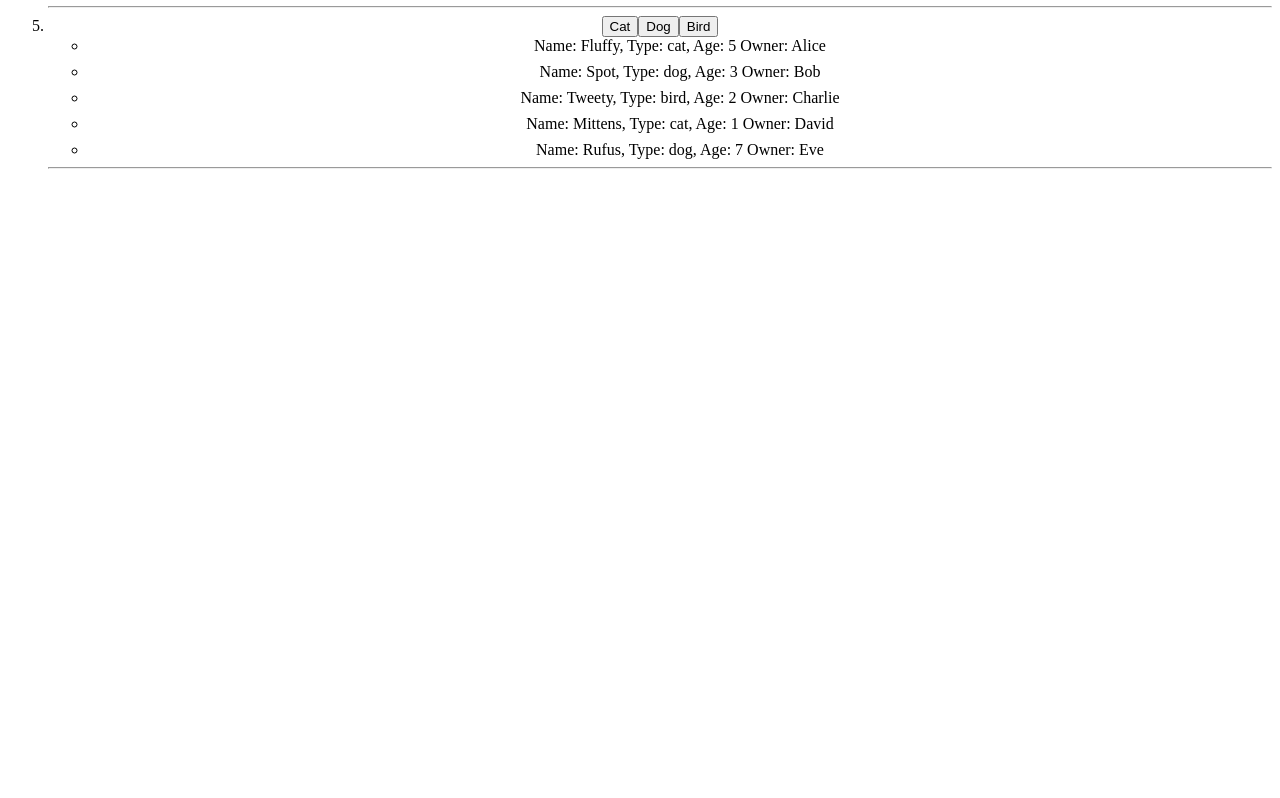
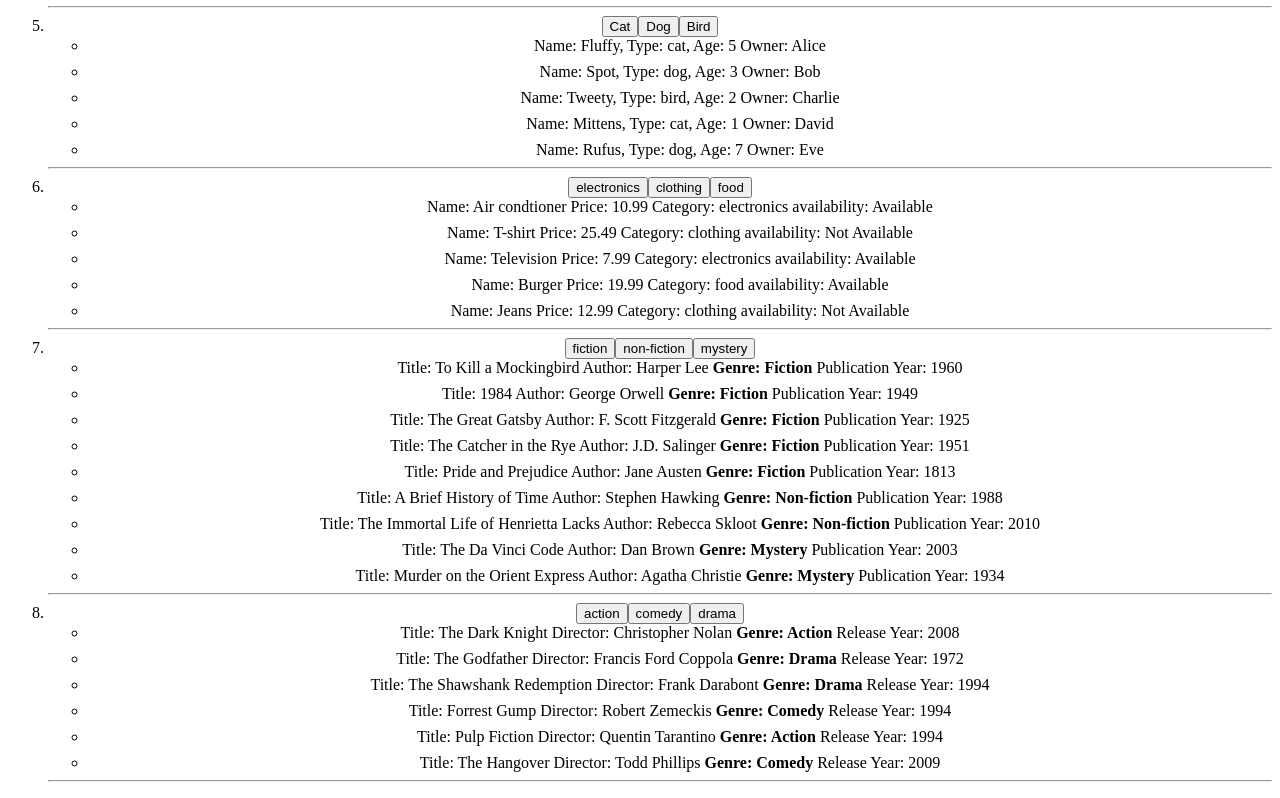
Before and after one commit to yash-purkar/practice-sets-react, a React (Create React App) app: page / in a window 1280 px wide. Shown: the part 444-1242 px from the top of the page. Before the commit the page ends 800 px from the top, so only its background shows below. Built offline with nearby package versions, Linux system fonts and the light colour scheme.

Commit message:
done click questions

```diff
--- /dev/null
+++ b/src/FilterWithReact/Components/Books2.jsx
@@ -0,0 +1,22 @@
+import React, { useState } from 'react'
+
+export const Books2 = ({ books }) => {
+  const [selectedGenre, setSelectedGenre] = useState(null);
+
+  const genreClickHandler = genre => setSelectedGenre(genre);
+
+  const filteredGenre = selectedGenre ? books.filter(({ genre }) => genre === selectedGenre) : books;
+
+  return (
+    <div>
+      <button onClick={() => genreClickHandler("Fiction")}>fiction</button>
+      <button onClick={() => genreClickHandler("Non-fiction")}>non-fiction</button>
+      <button onClick={() => genreClickHandler("Mystery")}>mystery</button>
+      <ul>
+        {
+          filteredGenre.map(({ title, author, genre, publicationYear }, i) => <li key={i}>Title: {title} Author: {author} <strong>Genre: {genre}</strong> Publication Year: {publicationYear}</li>)
+        }
+      </ul>
+    </div>
+  )
+}
--- /dev/null
+++ b/src/FilterWithReact/Components/Movies2.jsx
@@ -0,0 +1,24 @@
+import React, { useState } from 'react'
+
+export const Movies2 = ({ movies }) => {
+  const [selectedGenre, setSelectedGenre] = useState(null);
+
+  const genreClickHandler = genre => setSelectedGenre(genre);
+
+  const filteredGenre = selectedGenre ? movies.filter(({ genre }) => genre === selectedGenre) : movies
+  return (
+    <>
+      <div>
+        <button onClick={() => genreClickHandler("Action")}>action</button>
+        <button onClick={() => genreClickHandler("Comedy")}>comedy</button>
+        <button onClick={() => genreClickHandler("Drama")}>drama</button>
+      </div>
+      <ul>
+        {
+          filteredGenre.map(({ title, director, genre, releaseYear }) => <li>Title: {title} Director: {director} <strong>Genre: {genre}</strong> Release Year: {releaseYear}</li>)
+        }
+      </ul>
+    </>
+
+  )
+}
--- /dev/null
+++ b/src/FilterWithReact/Components/Product2.jsx
@@ -0,0 +1,21 @@
+import React, { useState } from 'react'
+
+export const Product2 = ({ products }) => {
+  const [selectedCategory, setSelectedCategory] = useState(null);
+  const handleCategoryClick = (category) => setSelectedCategory(category)
+
+  const filteredCategory = selectedCategory ? products.filter(({ category }) => category === selectedCategory) : products;
+  return (
+    <>
+      <button onClick={() => handleCategoryClick("electronics")}>electronics</button>
+      <button onClick={() => handleCategoryClick("clothing")}>clothing</button>
+      <button onClick={() => handleCategoryClick("food")}>food</button>
+
+      <ul>
+        {
+          filteredCategory.map(({ name, price, category, availability }) => <li>Name: {name} Price: {price} Category: {category} availability: {availability ? "Available" : "Not Available"}</li>)
+        }
+      </ul>
+    </>
+  )
+}
--- a/src/FilterWithReact/Data.jsx
+++ b/src/FilterWithReact/Data.jsx
@@ -36,3 +36,32 @@ export const pets = [
   { id: 4, name: "Mittens", type: "cat", age: 1, owner: "David" },
   { id: 5, name: "Rufus", type: "dog", age: 7, owner: "Eve" }
 ];
+
+export const products2 = [
+  { name: "Air condtioner", price: 10.99, category: "electronics", availability: true },
+  { name: "T-shirt", price: 25.49, category: "clothing", availability: false },
+  { name: "Television", price: 7.99, category: "electronics", availability: true },
+  { name: "Burger", price: 19.99, category: "food", availability: true },
+  { name: "Jeans", price: 12.99, category: "clothing", availability: false }
+];
+
+export const books2 = [
+  { title: "To Kill a Mockingbird", author: "Harper Lee", genre: "Fiction", publicationYear: 1960 },
+  { title: "1984", author: "George Orwell", genre: "Fiction", publicationYear: 1949 },
+  { title: "The Great Gatsby", author: "F. Scott Fitzgerald", genre: "Fiction", publicationYear: 1925 },
+  { title: "The Catcher in the Rye", author: "J.D. Salinger", genre: "Fiction", publicationYear: 1951 },
+  { title: "Pride and Prejudice", author: "Jane Austen", genre: "Fiction", publicationYear: 1813 },
+  { title: "A Brief History of Time", author: "Stephen Hawking", genre: "Non-fiction", publicationYear: 1988 },
+  { title: "The Immortal Life of Henrietta Lacks", author: "Rebecca Skloot", genre: "Non-fiction", publicationYear: 2010 },
+  { title: "The Da Vinci Code", author: "Dan Brown", genre: "Mystery", publicationYear: 2003 },
+  { title: "Murder on the Orient Express", author: "Agatha Christie", genre: "Mystery", publicationYear: 1934 }
+];
+
+export const movies2 = [
+  { title: "The Dark Knight", director: "Christopher Nolan", genre: "Action", releaseYear: 2008 },
+  { title: "The Godfather", director: "Francis Ford Coppola", genre: "Drama", releaseYear: 1972 },
+  { title: "The Shawshank Redemption", director: "Frank Darabont", genre: "Drama", releaseYear: 1994 },
+  { title: "Forrest Gump", director: "Robert Zemeckis", genre: "Comedy", releaseYear: 1994 },
+  { title: "Pulp Fiction", director: "Quentin Tarantino", genre: "Action", releaseYear: 1994 },
+  { title: "The Hangover", director: "Todd Phillips", genre: "Comedy", releaseYear: 2009 }
+];
--- a/src/FilterWithReact/Questions.jsx
+++ b/src/FilterWithReact/Questions.jsx
@@ -1,4 +1,4 @@
-import { Question1, Question2, Question3, Question4, Question5 } from "./Set4"
+import { Question1, Question2, Question3, Question4, Question5, Question6, Question7, Question8 } from "./Set4"
 
 
 export const Questions = () => {
@@ -16,6 +16,12 @@ export const Questions = () => {
       {/* Button Questions */}
       <li><Question5 /></li>
       <hr />
+      <li><Question6 /></li>
+      <hr />
+      <li><Question7 /></li>
+      <hr />
+      <li><Question8 /></li>
+      <hr />
     </ol>
   )
 }
--- a/src/FilterWithReact/Set4.jsx
+++ b/src/FilterWithReact/Set4.jsx
@@ -1,10 +1,13 @@
 import React from 'react'
-import { employees, products, books, movies, pets } from './Data'
+import { employees, products, books, movies, pets, products2, books2, movies2 } from './Data'
 import { Employees } from './Components/Employees'
 import { Product } from './Components/Product'
 import { Books } from './Components/Books'
 import { Movies } from './Components/Movies'
 import { Pets } from './Components/Pets'
+import { Product2 } from './Components/Product2'
+import { Books2 } from './Components/Books2'
+import { Movies2 } from './Components/Movies2'
 
 
 // 🔶INPUT TYPE QUESTIONS🔶
@@ -43,3 +46,21 @@ export const Question4 = () => {
 export const Question5 = () => {
   return <Pets pets={pets} />
 }
+
+
+// 6️⃣ Create a React app that displays a list of products with their name, price, category, and availability. Implement buttons for each product category (e.g. electronics, clothing, food) and filter the displayed list of products to show only those in the selected category when the corresponding button is clicked, using the filter() function.
+
+export const Question6 = () => {
+  return <Product2 products={products2} />
+}
+
+
+// 7️⃣ Create a React app that displays a list of books with their title, author, genre, and publication year. Implement buttons for each book genre (e.g. fiction, non-fiction, mystery) and filter the displayed list of books to show only those in the selected genre when the corresponding button is clicked, using the filter() function.
+export const Question7 = () => {
+  return <Books2 books={books2} />
+}
+
+// 8️⃣ Create a React app that displays a list of movies with their title, director, genre, and release year. Implement buttons for each movie genre (e.g. action, comedy, drama) and filter the displayed list of movies to show only those in the selected genre when the corresponding button is clicked, using the filter() function.
+export const Question8 = () => {
+  return <Movies2 movies={movies2} />
+}
```
